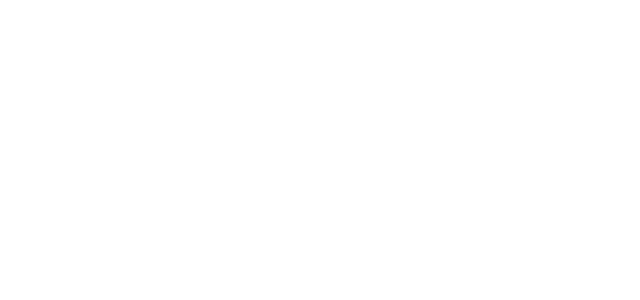
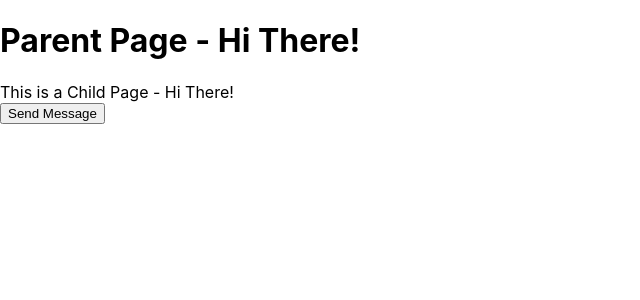
Before and after one commit to Muthusakthivel/Fita-React-22, a React (Create React App) app: page /parent in a window 1280 px wide. Before the commit this address had no page. Shown: the top 300 px of the page, without its empty margins (0-640 px from the left). Built offline with nearby package versions, Linux system fonts and the light colour scheme.

Commit message:
props & callback

```diff
--- a/src/App.js
+++ b/src/App.js
@@ -14,6 +14,8 @@
 import UpdateUser from './pages/update-users';
 import AccountCreatePage from './pages/account-create';
 import SimpleForm from './components/simple-form';
+import ParentPage from './pages/parent';
+import ChildPage from './pages/child';
 
 // ES6
 const App = () => {
@@ -34,6 +36,8 @@
       <Route path='register' element={<RegisterPage/>}></Route>
       <Route path='user' element={<User/>}></Route>
       <Route path='simpleform' element={<SimpleForm/>}></Route>
+      <Route path='parent' element={<ParentPage />}></Route>
+      <Route path='child' element={<ChildPage />}></Route>
     </Routes>
     </BrowserRouter>
   )
--- /dev/null
+++ b/src/pages/child.js
@@ -0,0 +1,16 @@
+import React from "react";
+
+const ChildPage = (props) => {
+    console.log(props)
+    const sendMessage = () => {
+        let newMessage = "Im Changing new value";
+        props.callback(newMessage);
+    }
+    return(
+        <div>
+        <div>This is a Child Page - {props.data}</div>
+        <button onClick={() => sendMessage()}>Send Message</button>
+        </div>
+    )
+}
+export default ChildPage;
--- /dev/null
+++ b/src/pages/parent.js
@@ -0,0 +1,19 @@
+import React from "react";
+import ChildPage from "./child";
+
+const ParentPage = () => {
+    let message = 'Hi There!';
+    const incomingMessage = (message) => {
+        // alert("Hy Im a Parent Component!");
+        alert(message);
+    }
+    return(
+        <div>
+            <h1>Parent Page - {message}</h1>
+            <ChildPage data = {message} callback={incomingMessage} />
+
+        </div>
+
+    )
+}
+export default ParentPage;
```
Also changed, not shown: src/pages/settings.js (added, +29 -0 lines).
